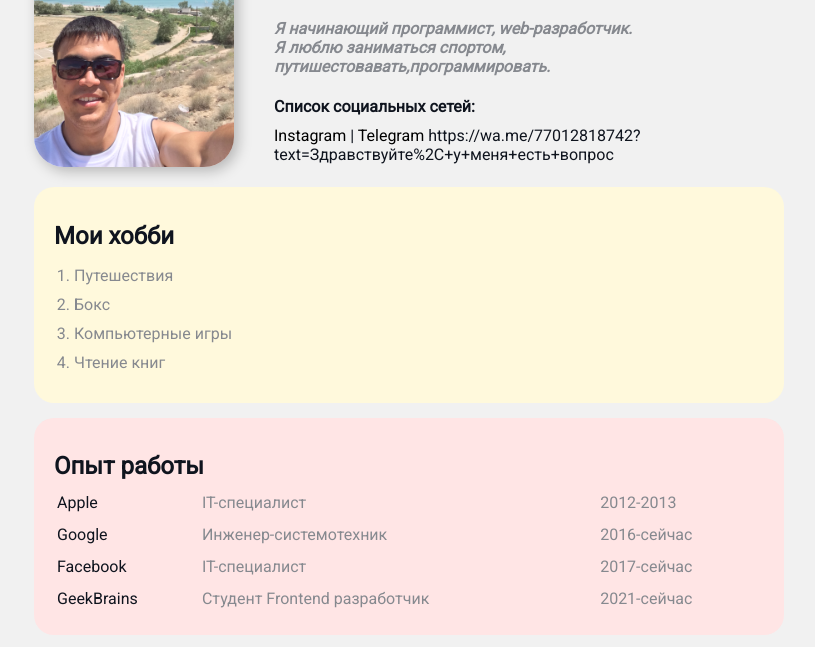
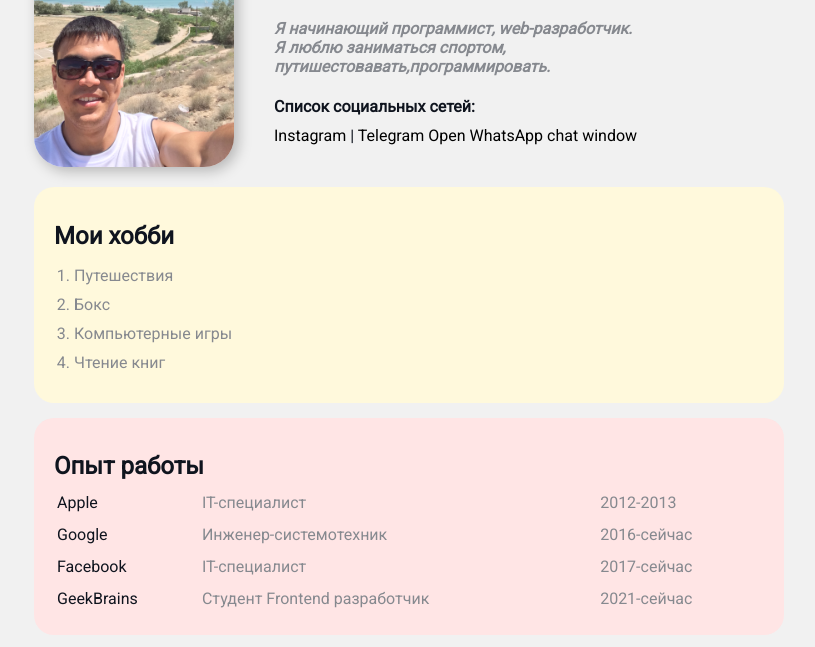
Before and after one commit to IT-SNK/about_me, a plain HTML site: page index.html in a window 1280 px wide. Shown: the part 138-785 px from the top of the page, without its empty margins (231-1046 px from the left). Drawn offline with Linux system fonts and the light colour scheme.

Commit message:
Update index.html

```diff
--- a/index.html
+++ b/index.html
@@ -24,7 +24,7 @@
                 <a href="https://www.instagram.com/tilepi_nk/" target="_blank">Instagram</a>
                 |
                 <a href="https://t.me/Nauryz" target="_blank">Telegram</a>
-                 https://wa.me/77012818742?text=Здравствуйте%2C+у+меня+есть+вопрос
+                 <a href="intent://send/+77012818742#Intent;scheme=smsto;package=com.whatsapp;action=android.intent.action.SENDTO;end">Open WhatsApp chat window</a>
             </div>
         </div>
         <div class="card bg-yellow">
```
